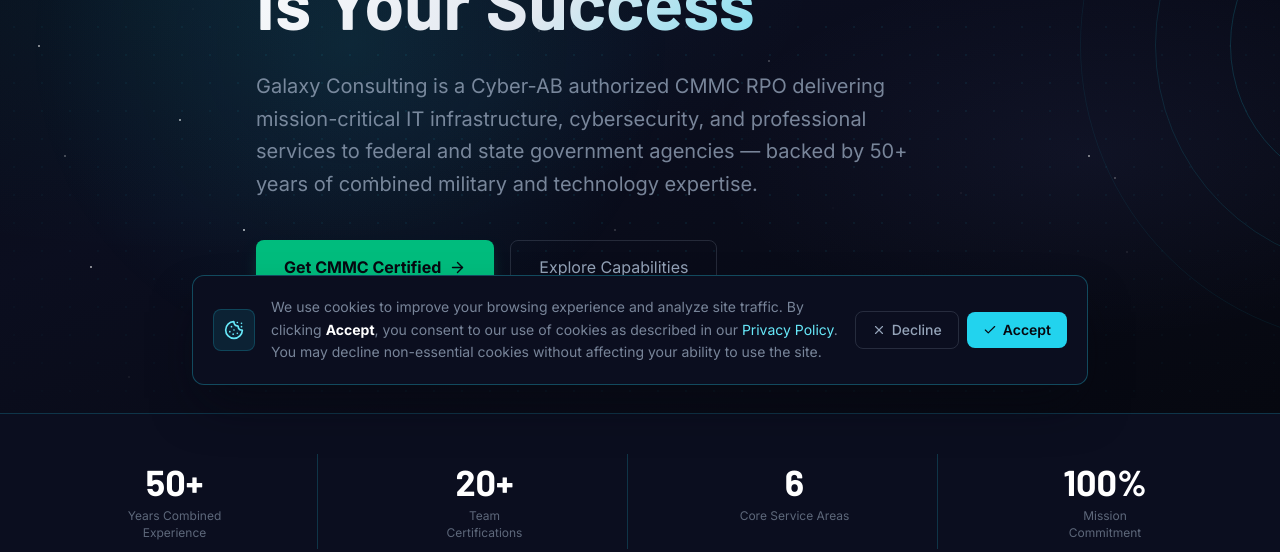
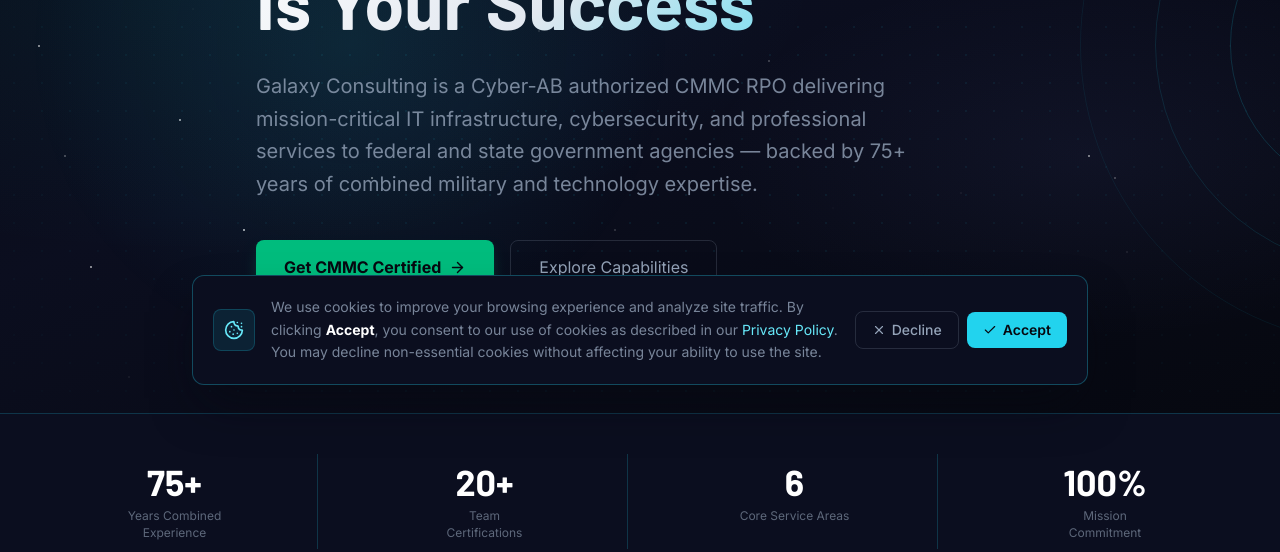
Before and after one commit to gwcusa/galaxy-consulting, a Next.js app: page / in a window 1280 px wide. Shown: the part 395-947 px from the top of the page. Built offline with nearby package versions, Linux system fonts and the light colour scheme.

Commit message:
Update combined experience from 50 to 75 years site-wide
Co-Authored-By: Claude Sonnet 4.6 <noreply@anthropic.com>

```diff
--- a/src/app/about/page.tsx
+++ b/src/app/about/page.tsx
@@ -51,7 +51,7 @@ export default function AboutPage() {
                   Galaxy Consulting, LLC is a Service-Disabled Veteran-Owned Small Business (SDVOSB) that provides information technology and professional services to Government agencies, International Organizations, and Private Industry Partners.
                 </p>
                 <p>
-                  Our management team brings over <strong className="text-white">50 years of combined</strong> government, military, and commercial industry experience. We approach each business opportunity with the goal of living up to our motto:{' '}
+                  Our management team brings over <strong className="text-white">75 years of combined</strong> government, military, and commercial industry experience. We approach each business opportunity with the goal of living up to our motto:{' '}
                   <em className="text-blue-bright font-medium">&ldquo;Our Mission Is Your Success.&rdquo;</em>
                 </p>
                 <p>
--- a/src/app/cmmc/page.tsx
+++ b/src/app/cmmc/page.tsx
@@ -84,7 +84,7 @@ const whyGalaxy = [
   'Cyber-AB authorized CMMC RPO — officially listed in the CMMC marketplace',
   'Galaxy itself is CMMC Level 1 and Level 2 certified — we practice what we preach',
   'Registered Practitioners (RPs) on staff with hands-on compliance experience',
-  'Veteran-led firm with 50+ years of DoD and government IT experience',
+  'Veteran-led firm with 75+ years of DoD and government IT experience',
   'Plain-English guidance — we make CMMC understandable for small businesses',
   'Fixed-scope engagements so you know exactly what you are paying for',
 ];
--- a/src/app/page.tsx
+++ b/src/app/page.tsx
@@ -6,7 +6,7 @@ import {
 } from 'lucide-react';
 
 const stats = [
-  { value: '50+',  label: 'Years Combined Experience' },
+  { value: '75+',  label: 'Years Combined Experience' },
   { value: '20+',  label: 'Team Certifications' },
   { value: '6',    label: 'Core Service Areas' },
   { value: '100%', label: 'Mission Commitment' },
@@ -37,7 +37,7 @@ const partners = [
 
 const whyUs = [
   'Cyber-AB authorized CMMC RPO — CMMC Level 1 & Level 2 certified ourselves',
-  'Over 50 years of combined government & military IT experience',
+  'Over 75 years of combined government & military IT experience',
   'Service-Disabled Veteran leadership — we understand your mission',
   'Proven track record with VA, DoD, and Maryland state agencies',
   'Authorized reseller for Dell, HP, Palo Alto Networks, and more',
@@ -95,7 +95,7 @@ export default function HomePage() {
               Our Mission<br />Is Your Success
             </h1>
             <p className="text-lg sm:text-xl text-silver/80 max-w-2xl leading-relaxed mb-10" style={{ fontFamily:'var(--font-inter)' }}>
-              Galaxy Consulting is a Cyber-AB authorized CMMC RPO delivering mission-critical IT infrastructure, cybersecurity, and professional services to federal and state government agencies — backed by 50+ years of combined military and technology expertise.
+              Galaxy Consulting is a Cyber-AB authorized CMMC RPO delivering mission-critical IT infrastructure, cybersecurity, and professional services to federal and state government agencies — backed by 75+ years of combined military and technology expertise.
             </p>
             <div className="flex flex-wrap gap-4">
               <Link href="/cmmc" className="inline-flex items-center gap-2 px-7 py-3.5 bg-emerald-500 hover:bg-emerald-400 text-navy font-bold rounded-lg transition-all duration-200 hover:-translate-y-0.5 shadow-lg shadow-emerald-500/25" style={{ fontFamily:'var(--font-inter)' }}>
@@ -261,7 +261,7 @@ export default function HomePage() {
               <div className="space-y-3">
                 {[
                   { icon: Briefcase, text: 'Federal, State & Local Government Customers' },
-                  { icon: Users,     text: 'Management team with 50+ years experience' },
+                  { icon: Users,     text: 'Management team with 75+ years experience' },
                   { icon: Clock,     text: 'Responsive support — 24/7 help desk available' },
                 ].map(({ icon: Icon, text }) => (
                   <div key={text} className="flex items-center gap-3 text-silver/60 text-sm" style={{ fontFamily:'var(--font-inter)' }}>
```
